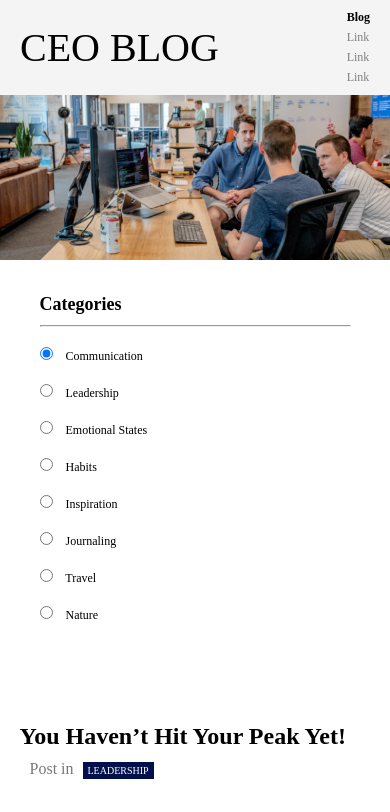
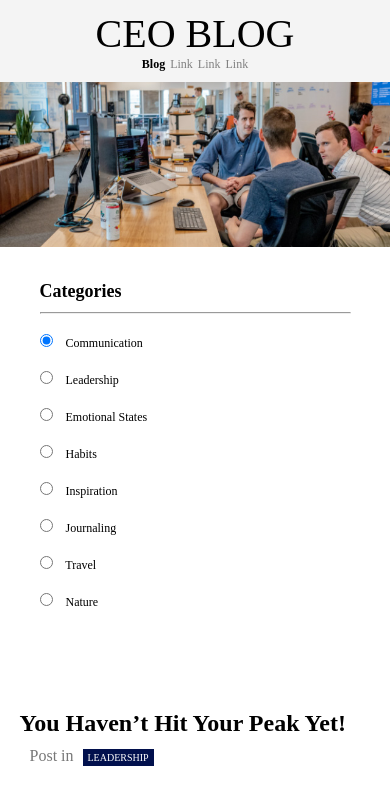
Before and after one commit to leena18/CEO_blog, a plain HTML site: page blog_details.html in a window 390 px wide. Shown: the top 812 px of the page. Drawn offline with nearby package versions, Linux system fonts and the light colour scheme.

Commit message:
Update style.css

```diff
--- a/style.css
+++ b/style.css
@@ -605,10 +605,11 @@ h1 {
 
     .navbar {
         padding: 10px 20px; /* Further reduce navbar padding */
+        flex-direction:column;
     }
 
     .nav-links {
-        flex-direction: column; /* Stack nav links vertically */
+        flex-direction: row; /* Stack nav links vertically */
         gap: 5px; /* Reduce gap between links */
     }
 
```
